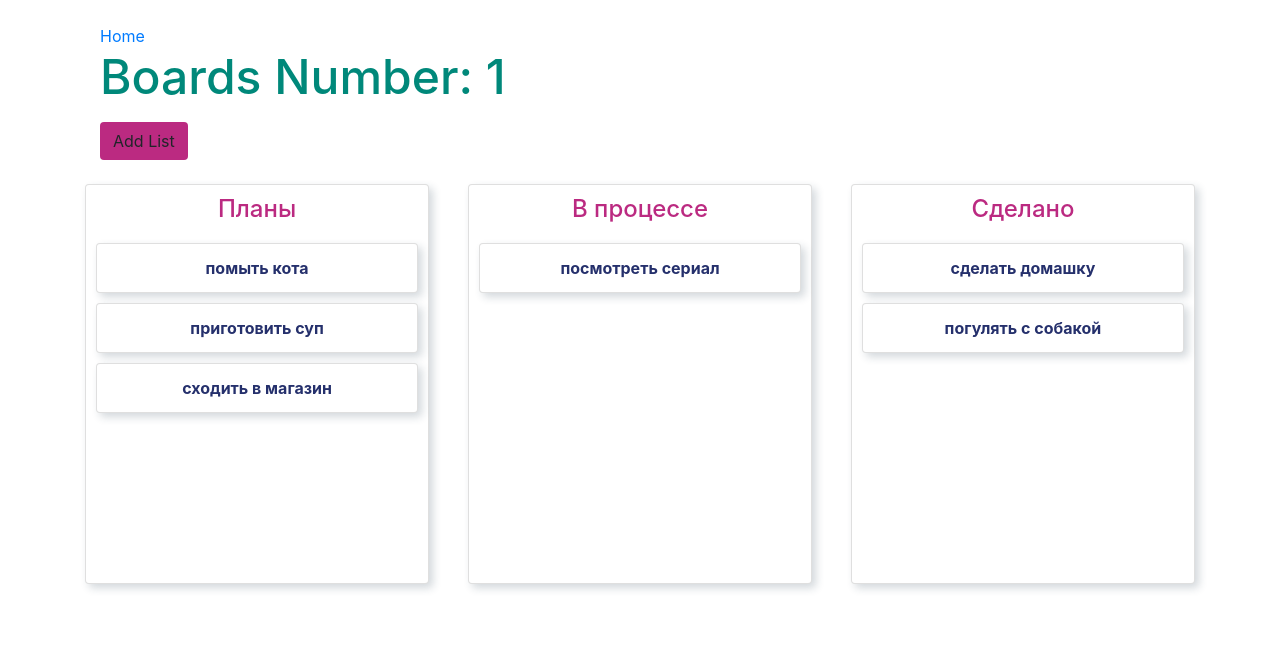
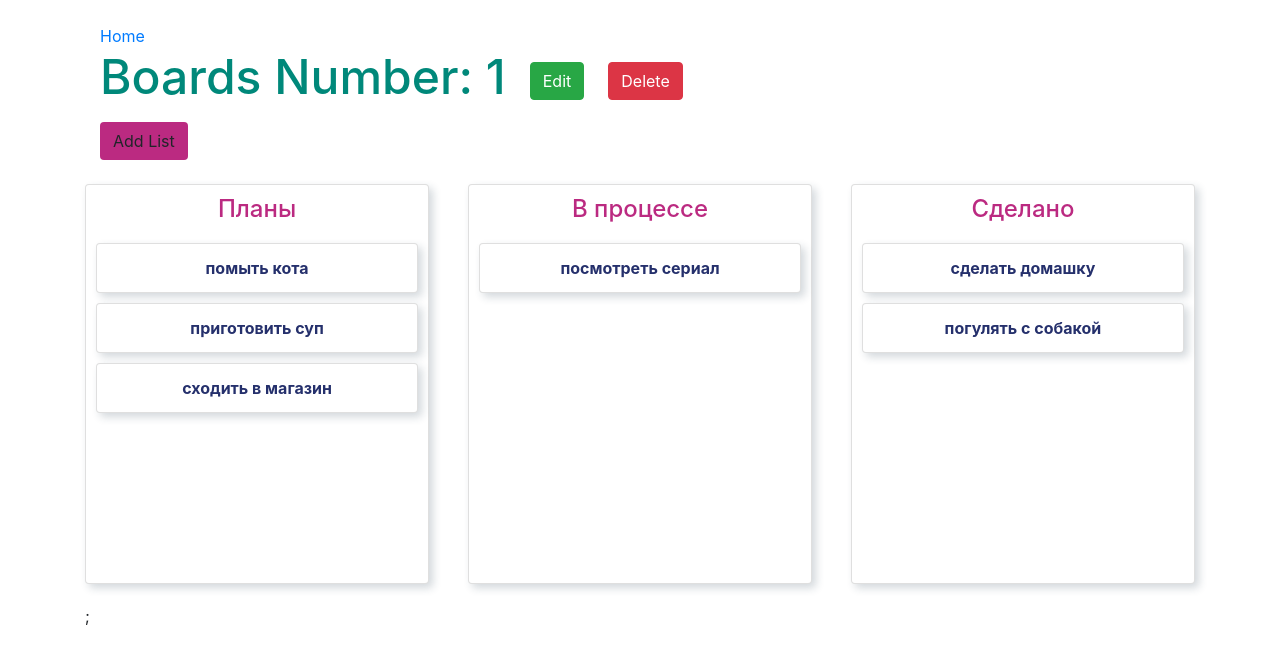
Before and after one commit to luba150278/simpleTrello, a React (Create React App) app: page /board/1 in a window 1280 px wide. Shown: the top 664 px of the page. Built offline with nearby package versions, Linux system fonts and the light colour scheme; no server answers.

Commit message:
delete and edit bords

```diff
--- a/src/common/constans/messages.ts
+++ b/src/common/constans/messages.ts
@@ -1,3 +1,4 @@
 export const DANGER_BOARD_NAME =
   'The value is empty or contains errors. Allowed characters: letters, numbers, spaces, dashes, dots, underscores.';
 export const SUCCESS_BOARD_NAME = 'New board was created successfully!';
+export const SUCCESS_BOARD_NAME_EDIT = 'Board title was edited successfully!';
--- a/src/pages/Board/Board.tsx
+++ b/src/pages/Board/Board.tsx
@@ -1,11 +1,16 @@
+/* eslint-disable no-console */
+import axios from 'axios';
 import React, { useState, useEffect } from 'react';
-import { Link, RouteComponentProps } from 'react-router-dom';
+import { Link, RouteComponentProps, useHistory } from 'react-router-dom';
+import api from '../../common/constans/api';
 import { IBoardPage } from '../../interfaces/board-page-interface';
+import BaseModalWrapper from '../Modal/BaseModalWrapper';
 import './board.css';
 
 type TParams = { id: string };
 
 function Board({ match }: RouteComponentProps<TParams>): JSX.Element {
+  const history = useHistory();
   const [list, setTodos] = useState<IBoardPage>();
   useEffect(() => {
     const saved = {
@@ -51,15 +56,51 @@ function Board({ match }: RouteComponentProps<TParams>): JSX.Element {
       </div>
     );
   });
+  const url = `${api.baseURL}/board/${match.params.id}`;
+  async function deleteBoard(): Promise<Response> {
+    return axios.delete(url, {
+      headers: {
+        'Content-Type': 'application/json',
+        Authorization: 'Bearer 123',
+      },
+    });
+  }
+
+  const [isModalVisible, setModalVisible] = useState(false);
+  const toggleModal = (): void => {
+    setModalVisible((wasModalVisible) => !wasModalVisible);
+  };
 
   return (
     <>
       <div className="board-header container my-4">
         <Link to="/">Home</Link>
-        <h1>Boards Number: {match.params.id}</h1>
+        <div className="board-header-title">
+          <h1>Boards Number: {match.params.id}</h1>
+          <button className="btn btn-success editBoard ml-4" onClick={toggleModal}>
+            Edit
+          </button>
+          <button
+            className="btn btn-danger deleteBoard ml-4"
+            onClick={(): void => {
+              deleteBoard();
+              history.push('/');
+            }}
+          >
+            Delete
+          </button>
+        </div>
         <button className="btn btn-add-board mt-2">Add List</button>
       </div>
       <div className="cards">{items}</div>
+      <BaseModalWrapper
+        isModalVisible={isModalVisible}
+        onBackDropClick={toggleModal}
+        startTitle=""
+        isCreate={false}
+        urlEdit={url}
+      />
+      ;
     </>
   );
 }
--- a/src/pages/Board/board.css
+++ b/src/pages/Board/board.css
@@ -14,6 +14,14 @@ h4 {
 }
 .btn-add-board {
   background: #bb2a81;
+}
+.board-header-title {
+  display: flex;
+  justify-content: space-between;
+  align-items: center;
+}
+.deleteBoard {
+  height: 80%;
 }
 .cards {
   display: flex;
--- a/src/pages/Home/Home.tsx
+++ b/src/pages/Home/Home.tsx
@@ -19,7 +19,13 @@ const Main: React.FC = () => {
         <p>This is a training React-project. An analogue of the "Trello" service.</p>
         <Boards />
       </div>
-      <BaseModalWrapper isModalVisible={isModalVisible} onBackDropClick={toggleModal} />
+      <BaseModalWrapper
+        isModalVisible={isModalVisible}
+        onBackDropClick={toggleModal}
+        startTitle=""
+        isCreate
+        urlEdit=""
+      />
     </section>
   );
 };
--- a/src/pages/Modal/BaseModalWrapper.tsx
+++ b/src/pages/Modal/BaseModalWrapper.tsx
@@ -6,9 +6,18 @@ import { Close, DesktopModalContainer, Header } from './ModalPopup.styles';
 interface BaseModalWrapperProps {
   isModalVisible: boolean;
   onBackDropClick: () => void;
+  startTitle: string;
+  isCreate: boolean;
+  urlEdit: string;
 }
 
-const BaseModalWrapper: React.FC<BaseModalWrapperProps> = ({ isModalVisible, onBackDropClick }) => {
+const BaseModalWrapper: React.FC<BaseModalWrapperProps> = ({
+  isModalVisible,
+  onBackDropClick,
+  startTitle,
+  isCreate,
+  urlEdit,
+}) => {
   if (!isModalVisible) {
     return null;
   }
@@ -16,8 +25,8 @@ const BaseModalWrapper: React.FC<BaseModalWrapperProps> = ({ isModalVisible, onB
     <Modal onBackDropClick={onBackDropClick}>
       <DesktopModalContainer>
         <Close onClick={(): void => onBackDropClick()}>x</Close>
-        <Header>Add new board</Header>
-        <BoardCreate />
+        <Header>{isCreate ? 'Add new board' : 'Edit board title'}</Header>
+        <BoardCreate startTitle={startTitle} isCreate={isCreate} urlEdit={urlEdit} />
       </DesktopModalContainer>
     </Modal>
   );
--- a/src/pages/Modal/boardCreate/BoardCreate.tsx
+++ b/src/pages/Modal/boardCreate/BoardCreate.tsx
@@ -2,7 +2,7 @@
 import axios from 'axios';
 import React, { useState } from 'react';
 import api from '../../../common/constans/api';
-import { DANGER_BOARD_NAME, SUCCESS_BOARD_NAME } from '../../../common/constans/messages';
+import { DANGER_BOARD_NAME, SUCCESS_BOARD_NAME, SUCCESS_BOARD_NAME_EDIT } from '../../../common/constans/messages';
 import { Alert } from '../../../components/Alert';
 import './boardCreate.css';
 
@@ -20,8 +20,21 @@ async function postBoard(newBoard: ITitle): Promise<Response> {
   });
 }
 
-const BoardCreate: React.FC = () => {
-  const [title, setTitle] = useState<string>('');
+async function editBoard(newBoard: ITitle, urlEdit: string): Promise<Response> {
+  return axios.put(urlEdit, newBoard, {
+    headers: {
+      'Content-Type': 'application/json',
+      Authorization: 'Bearer 123',
+    },
+  });
+}
+type IProps = {
+  startTitle: string;
+  isCreate: boolean;
+  urlEdit: string;
+};
+const BoardCreate: React.FC<IProps> = ({ startTitle, isCreate, urlEdit }) => {
+  const [title, setTitle] = useState<string>(startTitle);
   const [isAlert, setAlert] = useState<boolean>(false);
   const [isDanger, setDanger] = useState<boolean>(false);
   const [textAlert, setTextAlert] = useState<string>('');
@@ -30,7 +43,6 @@ const BoardCreate: React.FC = () => {
 
   function isValidBoardTitle(titleBoard: string): boolean {
     const newStr = titleBoard.trim().replaceAll(/[а-яА-ЯёЁ]|[a-zA-z]|[0-9]|\s|,|-|_|\.+/gm, '');
-    console.log(`:${newStr}:${newStr.length}`);
     return newStr.length === 0 && titleBoard !== '';
   }
 
@@ -55,14 +67,18 @@ const BoardCreate: React.FC = () => {
         className="btn btn-success mr-2 btn-new-board"
         onClick={(): void => {
           if (isValidBoardTitle(title)) {
-            postBoard(newBoard);
-            setUpAlert(true, false, SUCCESS_BOARD_NAME);
+            if (isCreate) {
+              postBoard(newBoard);
+            } else {
+              editBoard(newBoard, urlEdit);
+            }
+            setUpAlert(true, false, isCreate ? SUCCESS_BOARD_NAME : SUCCESS_BOARD_NAME_EDIT);
           } else {
             setUpAlert(true, true, DANGER_BOARD_NAME);
           }
         }}
       >
-        Add board
+        {isCreate ? 'Add board' : 'Edit board'}
       </button>
     </div>
   );
--- a/src/store/actions/boards.ts
+++ b/src/store/actions/boards.ts
@@ -1,11 +1,13 @@
 import axios from 'axios';
 import { Dispatch } from 'redux';
+import api from '../../common/constans/api';
 import { BoardsAction, BoardsActionTypes } from '../types/boards';
 
+const url = `${api.baseURL}/board`;
 export const fetchBoards = () => async (dispatch: Dispatch<BoardsAction>): Promise<void> => {
   try {
     dispatch({ type: BoardsActionTypes.FETCH_BOARDS });
-    const response = await axios.get('https://trello-back.shpp.me/lmyetolkina/api/v1/board', {
+    const response = await axios.get(url, {
       headers: {
         'Content-Type': 'application/json',
         Authorization: 'Bearer 123',
```
